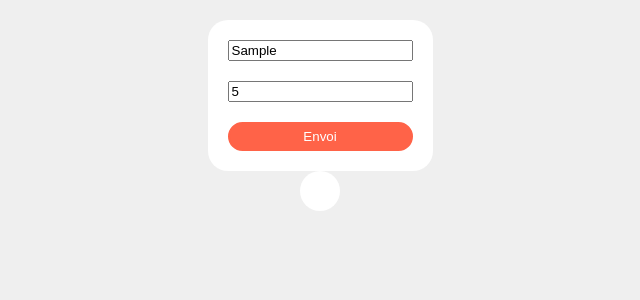
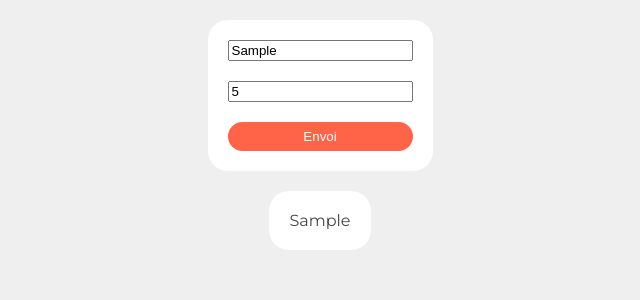
Before and after one commit to dymafr/react-c7l6, a React (Create React App) app: page / in a window 1280 px wide. Both pictures are taken after typing "Sample", "5" into the empty fields and a click on the button "Envoi". Shown: the top 300 px of the page, without its empty margins (320-960 px from the left). Built offline with nearby package versions, Linux system fonts and the light colour scheme.

Commit message:
1 file modified

```diff
--- a/src/App.js
+++ b/src/App.js
@@ -23,8 +23,8 @@ function App() {
   }
 
   return (
-    <div className="d-flex flex-column justify-content-center align-items-center p-20">
-      <form className="d-flex flex-column card p-20">
+    <div className="d-flex flex-column justify-content-center align-items-center p-20 ">
+      <form className="d-flex flex-column card p-20 mb-20">
         <input
           onInput={(e) => handleInput(e, 'name')}
           type="text"
@@ -42,9 +42,9 @@ function App() {
         </button>
       </form>
       <ul className="d-flex flex-column card p-20">
-        {usersList.map((u) => {
-          <li>{u.name}</li>;
-        })}
+        {usersList.map((u) => (
+          <li key={u.name}>{u.name}</li>
+        ))}
       </ul>
     </div>
   );
```
